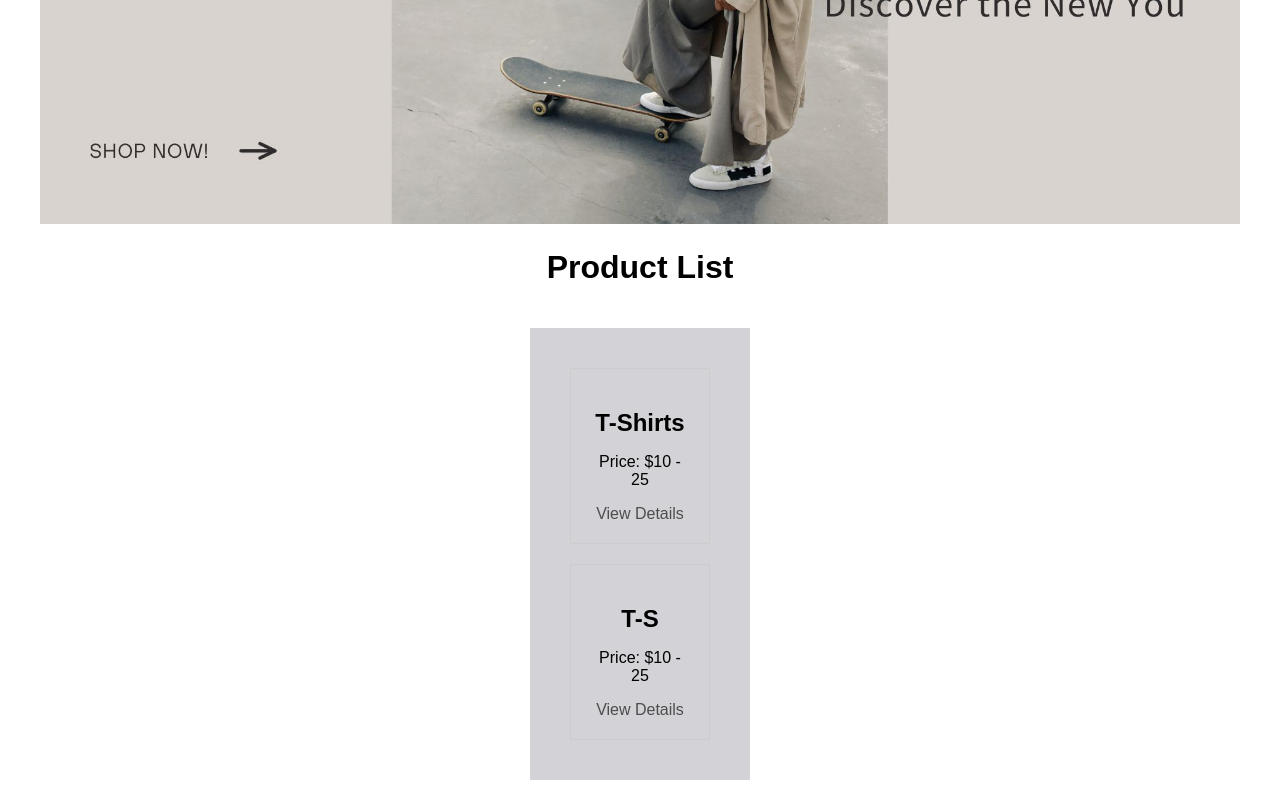
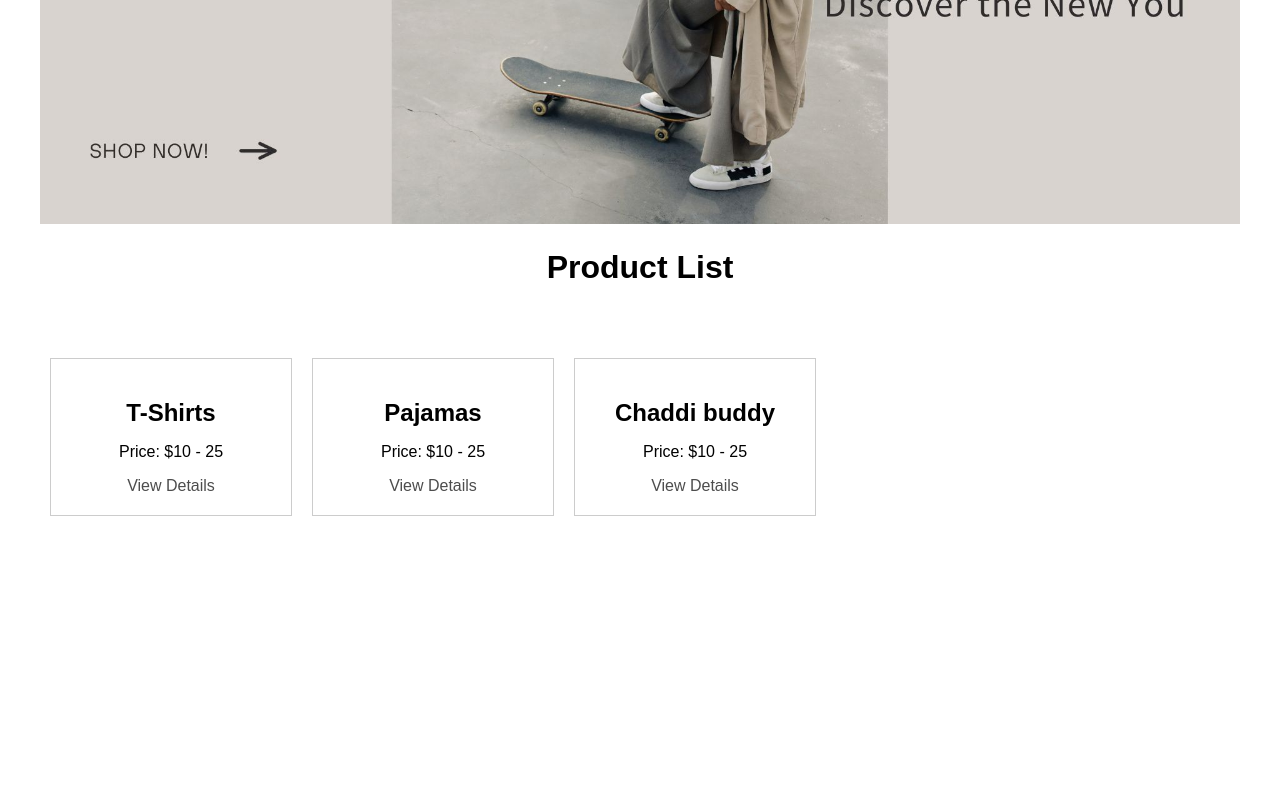
Before and after one commit to JayAjmera0/ecommerce-app, a React (Create React App) app: page / in a window 1280 px wide. Shown: the part 552-1352 px from the top of the page. After the commit the page ends 1118 px from the top, so only its background shows below. Built offline with nearby package versions, Linux system fonts and the light colour scheme.

Commit message:
minor changes

```diff
--- a/src/App.css
+++ b/src/App.css
@@ -34,15 +34,17 @@ body {
   margin-bottom: 10px;
 }
 
-/* Add a smaller rectangular box around the product list with a fixed width */
+/* CSS */
+/* CSS */
 .product-list-container {
-  background-color: rgb(211, 210, 214);
-  padding: 10px; /* Reduced padding */
-  margin: 10px; /* Reduced margin */
-  max-width: 200px; /* Set a fixed width for the container */
-  margin: 0 auto; /* Center the container horizontally */
+  display: flex;
+  justify-content: space-between;
 }
 
-.product-list {
-  display: flex;
+.product-container {
+  border: 1px solid #ccc;
+  padding: 20px;
+  margin: 10px; /* Add margin for spacing */
+  text-align: center;
+  width: 200px;
 }
--- a/src/Home.js
+++ b/src/Home.js
@@ -3,7 +3,8 @@ import ProductCard from './ProductCard';
 
 const products = [
   { id: 1, name: 'T-Shirts', price: '10 - 25' },
-  { id: 2, name: 'T-S', price: '10 - 25' },
+  { id: 2, name: 'Pajamas', price: '10 - 25' },
+  { id: 3, name: 'Chaddi buddy', price: '10 - 25' },
 ];
 
 function Home() {
```
